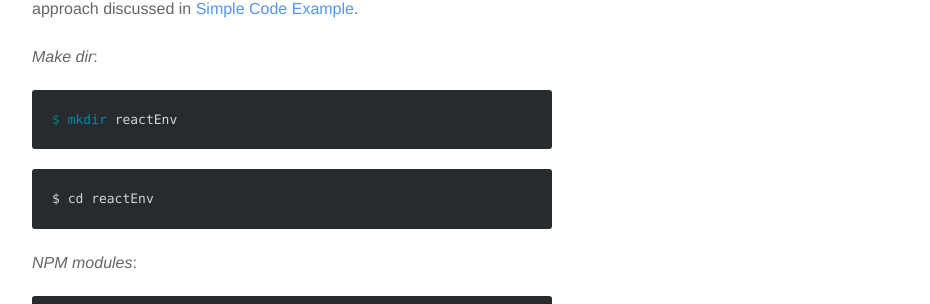
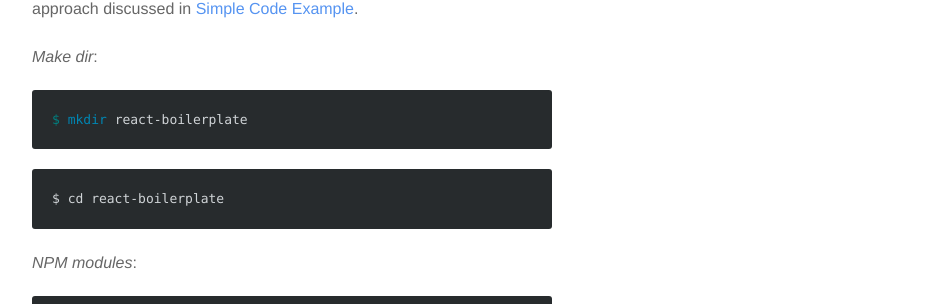
Before and after one commit to develdoe/develdoe.github.io, a Jekyll site: the page built from _posts/2016-12-07-react-boilerplate.md, in a window 1280 px wide and 900 px high. Shown: the part 407-711 px from the top of the window, without its empty margins (348-1278 px from the left). Built offline with Jekyll 4.4.1, drawn with Linux system fonts in a browser that asks for light colours; nearby versions of some CDN libraries; comment, search, counter and statistics services are not loaded.

Commit message:
Created 2016-12-07-react-boilerplate.md

````diff
--- a/_posts/2016-12-07-react-boilerplate.md
+++ b/_posts/2016-12-07-react-boilerplate.md
@@ -13,11 +13,11 @@ This improves resource management compared to the vary basic approach discussed
 *Make dir*:
 
 ```bash
-$ mkdir reactEnv
+$ mkdir react-boilerplate
 ```
 
 ```
-$ cd reactEnv
+$ cd react-boilerplate
 ```
 
 *NPM modules*:
````
